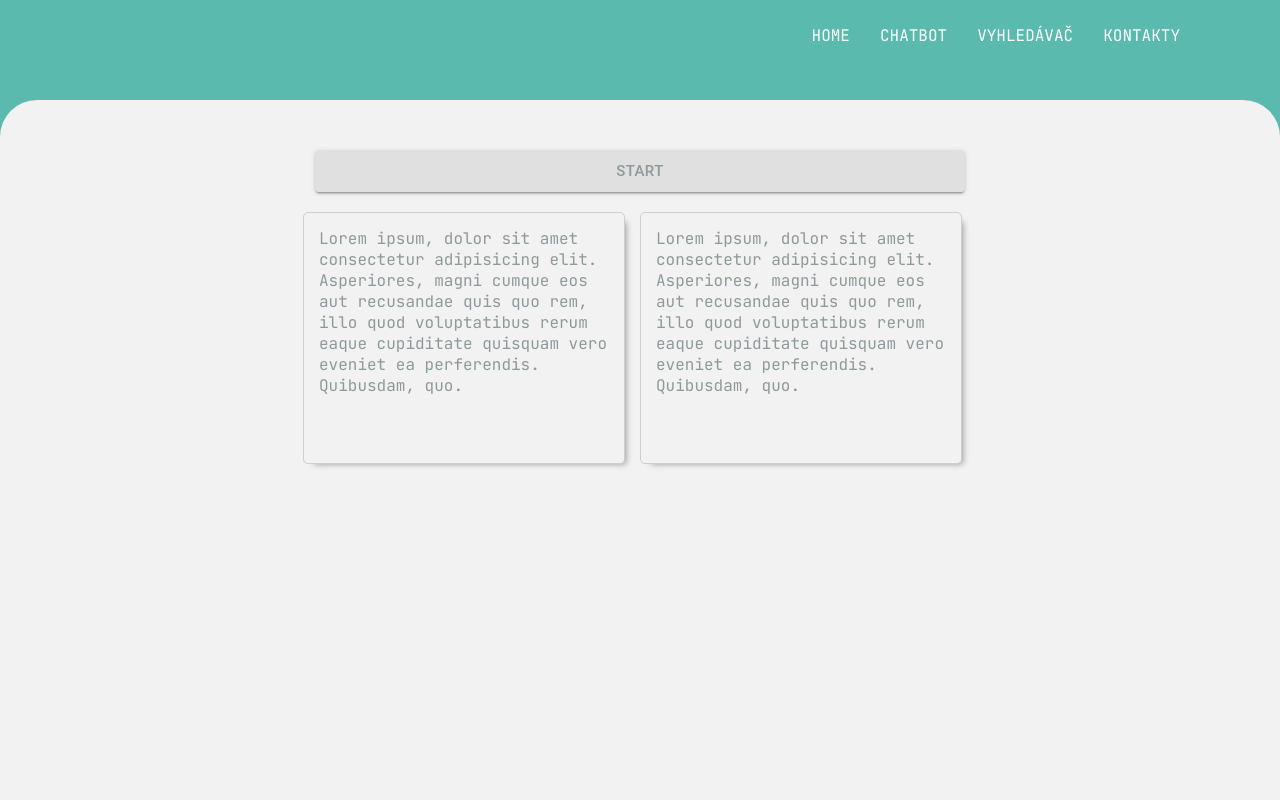
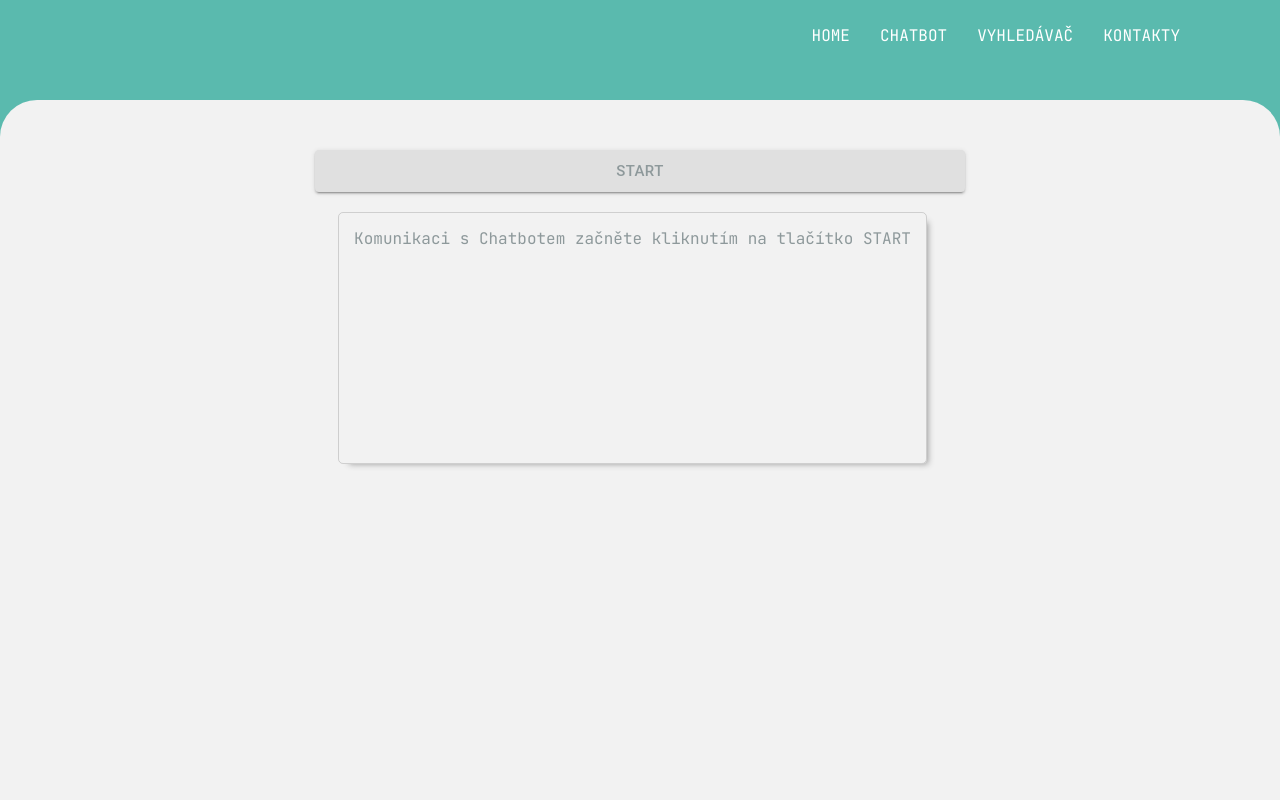
Before and after one commit to armvdd/project-react-girls, a React (Create React App) app: page /chatbot in a window 1280 px wide. Shown: the top 800 px of the page. Built offline with nearby package versions, Linux system fonts and the light colour scheme.

Commit message:
+ WelResCard

```diff
--- a/src/Pages/Chatbot/index.jsx
+++ b/src/Pages/Chatbot/index.jsx
@@ -1,10 +1,13 @@
-import React from "react";
+import React, { useState } from "react";
 import "./chatbot.css";
 import Stack from "@mui/material/Stack";
 import Button from "@mui/material/Button";
 import ChatbotCard from "../../components/ChatbotCard";
+import WelResCard from "../../components/WelResCard";
 
 const Chatbot = () => {
+  const [welResCardVisible, setWelResCardVisible] = useState(true);
+  const [cardsVisible, setCardsVisible] = useState(false);
   return (
     <div className="chatbot-cotainer">
       {/* HTML ver questionBox
@@ -19,14 +22,21 @@ const Chatbot = () => {
             color="inherit"
             fullWidth={true}
             size="large"
+            onClick={() => setWelResCardVisible(false)}
           >
             start
           </Button>
         </Stack>
       </div>
       <div className="cards">
-        <ChatbotCard />
-        <ChatbotCard />
+        {welResCardVisible ? (
+          <WelResCard />
+        ) : (
+          <>
+            <ChatbotCard />
+            <ChatbotCard />
+          </>
+        )}
       </div>
     </div>
   );
--- /dev/null
+++ b/src/components/WelResCard/index.jsx
@@ -0,0 +1,16 @@
+import React from "react";
+import "./welres.css";
+
+const WelResCard = () => {
+  return (
+    <div className="welResCard-container">
+      <div className="welResCard--content">
+        <p className="welResCard--content__p chatbotcard--content__p1">
+          Komunikaci s Chatbotem začněte kliknutím na tlačítko START
+        </p>
+      </div>
+    </div>
+  );
+};
+
+export default WelResCard;
--- /dev/null
+++ b/src/components/WelResCard/welres.css
@@ -0,0 +1,13 @@
+.welResCard-container {
+  max-width: 650px;
+  height: 250px;
+  border: 1px solid #99999965;
+  border-radius: 5px;
+  /*margin: 0 auto; pak upravit přes flexbox */
+  box-shadow: 6px 5px 6px -5px #999999;
+  margin-right: 15px;
+}
+
+.welResCard--content {
+  padding: 15px;
+}
```
